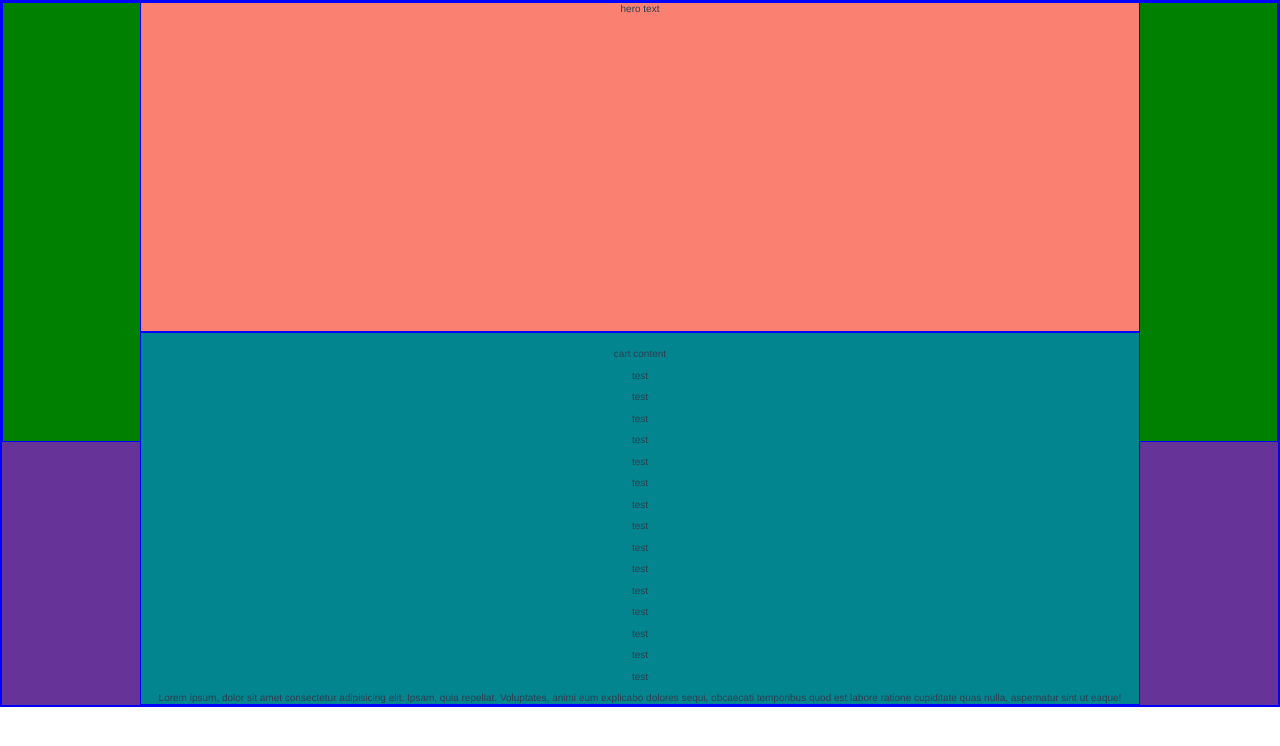
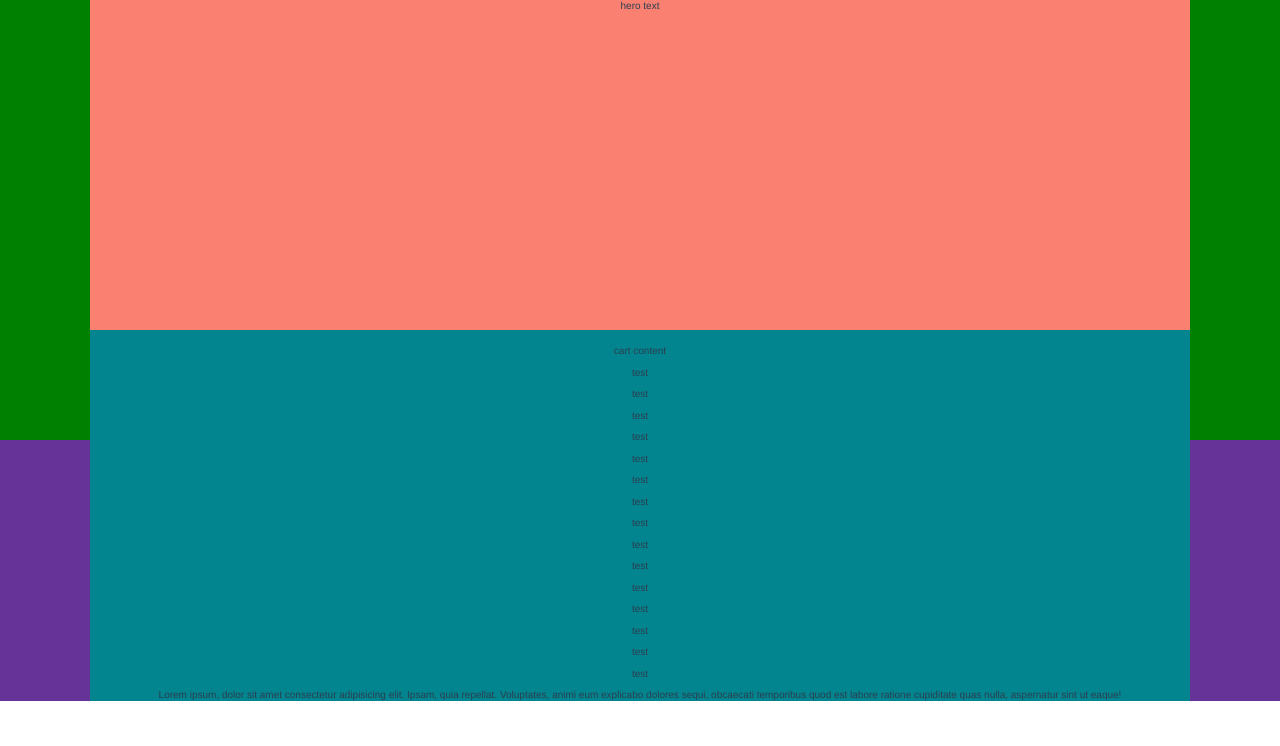
Before and after one commit to aurelienroux/checkout, a Vue app: page / in a window 1280 px wide. Shown: the top 746 px of the page. Built offline with nearby package versions, Linux system fonts and the light colour scheme; no server answers.

Commit message:
global sass and mixins

```diff
--- a/src/App.vue
+++ b/src/App.vue
@@ -5,7 +5,6 @@
       <div class="hero-text">hero text</div>
       <div class="cart">
         cart content
-
         <p>test</p>
         <p>test</p>
         <p>test</p>
@@ -57,8 +56,16 @@ html {
 
 .grid {
   display: grid;
+  grid-template-columns: 1.5rem 1fr 1.5rem;
   grid-template-rows: 33rem 11rem auto;
-  grid-template-columns: 1fr 100rem 1fr;
+
+  @include for-tablet-portrait-up {
+    grid-template-columns: 3rem 1fr 3rem;
+  }
+
+  @include for-desktop-up {
+    grid-template-columns: 1fr 110rem 1fr;
+  }
 }
 
 .hero {
@@ -79,8 +86,4 @@ html {
   grid-row: 2 / 4;
   padding-top: 1.5rem;
 }
-
-div {
-  border: 1px solid blue;
-}
 </style>
--- /dev/null
+++ b/src/styles/mixins.scss
@@ -0,0 +1,29 @@
+@mixin for-phone-only {
+  @media (max-width: 599px) {
+    @content;
+  }
+}
+
+@mixin for-tablet-portrait-up {
+  @media (min-width: 600px) {
+    @content;
+  }
+}
+
+@mixin for-tablet-landscape-up {
+  @media (min-width: 900px) {
+    @content;
+  }
+}
+
+@mixin for-desktop-up {
+  @media (min-width: 1200px) {
+    @content;
+  }
+}
+
+@mixin for-big-desktop-up {
+  @media (min-width: 1800px) {
+    @content;
+  }
+}
--- /dev/null
+++ b/src/styles/variables.scss
@@ -0,0 +1 @@
+$red: red;
--- /dev/null
+++ b/vue.config.js
@@ -0,0 +1,12 @@
+module.exports = {
+  css: {
+    loaderOptions: {
+      scss: {
+        prependData: `
+          @import "@/styles/variables.scss";
+          @import "@/styles/mixins.scss";
+        `
+      }
+    }
+  }
+}
```
